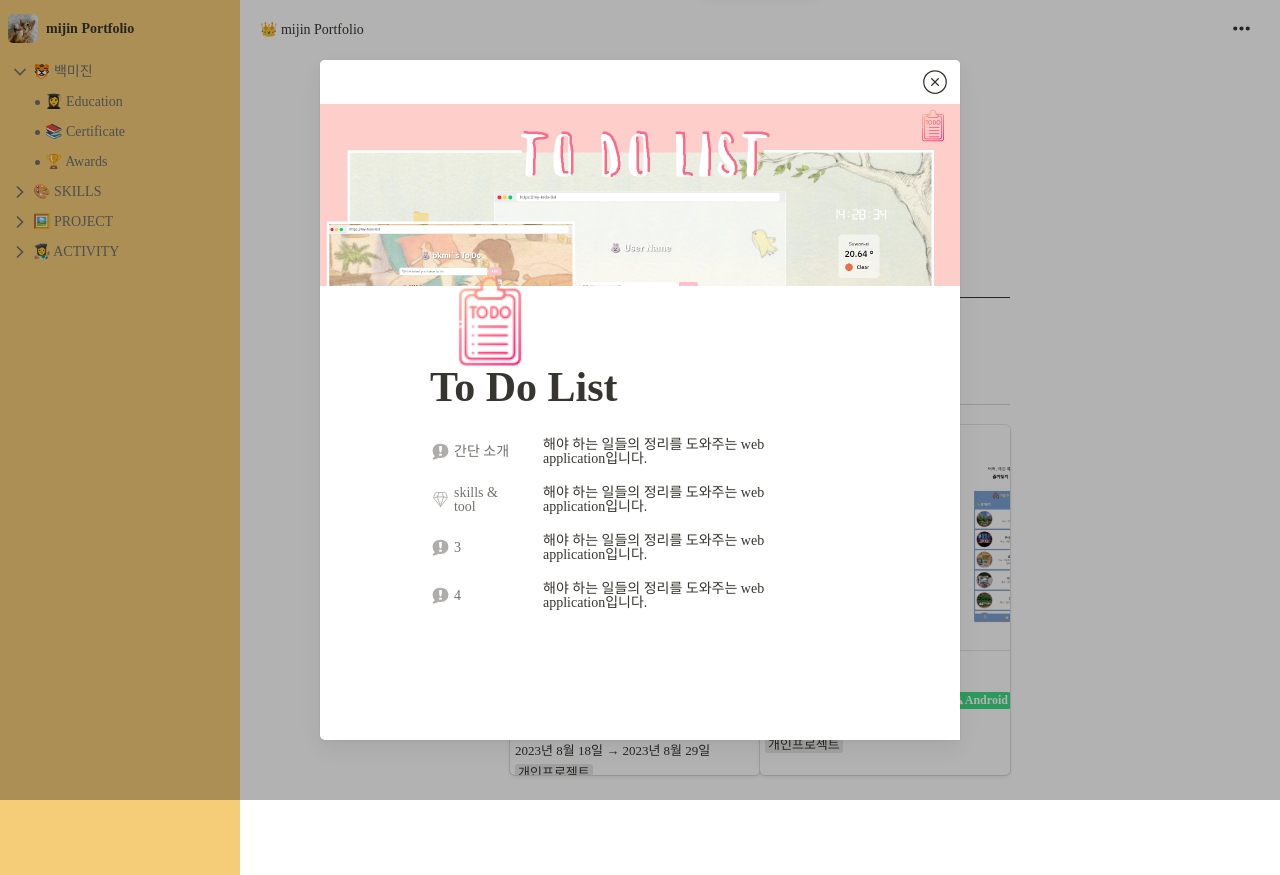
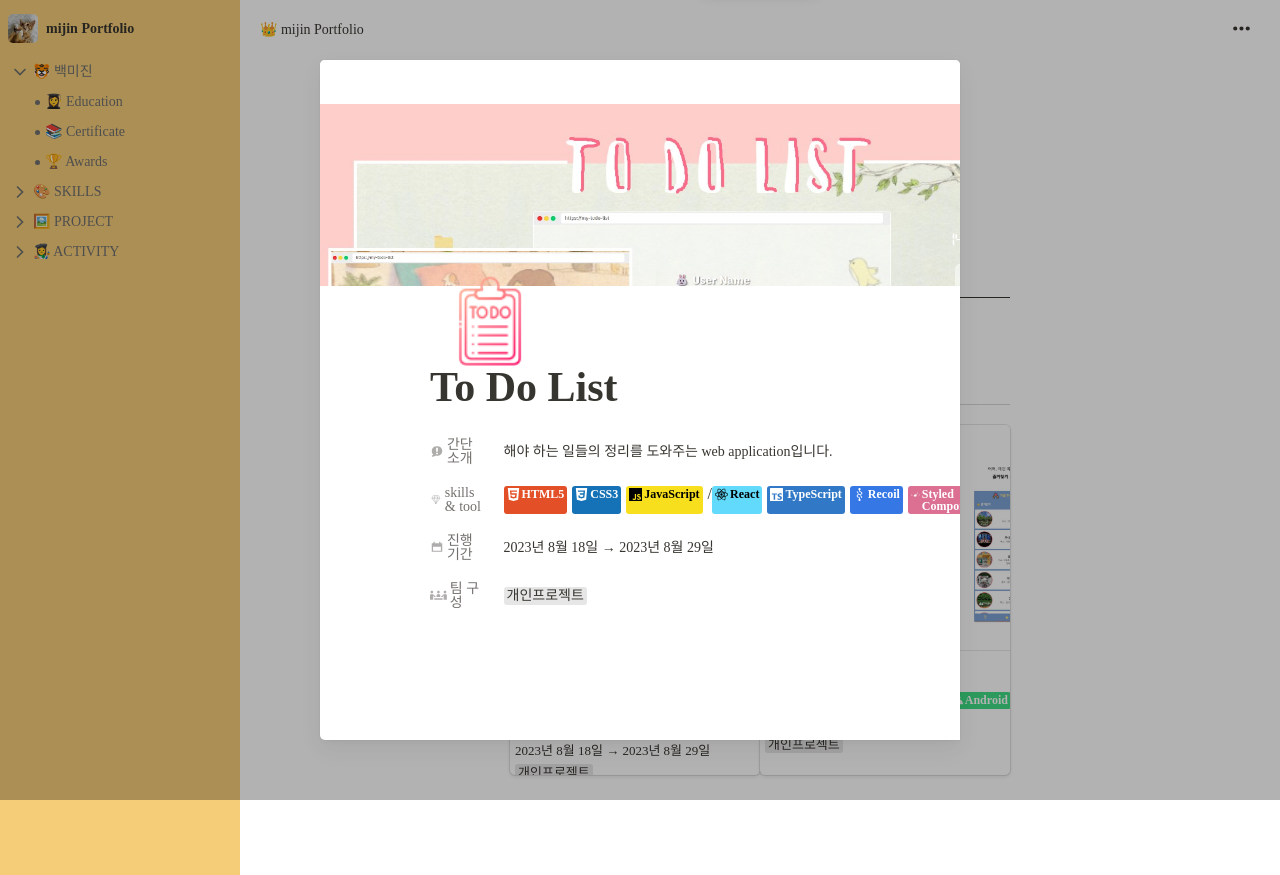
Before and after one commit to mijinB/pofol_front_react, a React (Create React App) app: page /project in a window 1280 px wide. Both pictures are taken after a click on the element 635 px from the left and 600 px from the top of the page. Built offline with nearby package versions, Linux system fonts and the light colour scheme.

Commit message:
project_modal) summary 부분 UI

```diff
--- a/src/screens/Project.tsx
+++ b/src/screens/Project.tsx
@@ -84,11 +84,12 @@ const TemplateTitle = styled.div`
     }
 `;
 
-const TemplateTag = styled.span`
+const TeamTag = styled.span`
     align-self: flex-start;
     padding: 2px 3px;
     border-radius: 3px;
     background-color: rgba(15, 15, 15, 0.1);
+    font-size: 14px;
 `;
 
 const OverLay = styled.div`
@@ -161,6 +162,7 @@ const ModalSummary = styled.div`
     display: grid;
     grid-template-columns: 1fr 3.3fr;
     grid-template-rows: repeat(4, 1fr);
+    align-items: center;
     gap: 20px;
 `;
 
@@ -178,6 +180,8 @@ const SummaryItemTitle = styled.div`
 `;
 
 const SummaryItemContent = styled.div`
+    display: flex;
+    justify-content: space-between;
     > p {
         font-size: 14px;
     }
@@ -220,7 +224,7 @@ function Project() {
                         </TemplateTitle>
                         <ToDoSkills />
                         <span>2023년 8월 18일 → 2023년 8월 29일</span>
-                        <TemplateTag>개인프로젝트</TemplateTag>
+                        <TeamTag>개인프로젝트</TeamTag>
                     </TemplateTextContainer>
                 </ProjectItem>
                 {isProjectDetailsOpen && (
@@ -269,23 +273,22 @@ function Project() {
                                         </SummaryItemContent>
                                         <SummaryItemTitle>
                                             <svg
+                                                xmlns="http://www.w3.org/2000/svg"
                                                 width="21"
                                                 height="21"
                                                 viewBox="0 0 24 24"
                                                 fill="none"
-                                                xmlns="http://www.w3.org/2000/svg"
                                             >
                                                 <path
                                                     d="M12 20L4.6797 10.8496C4.34718 10.434 4.18092 10.2262 4.13625 9.9757C4.09159 9.72524 4.17575 9.47276 4.34407 8.96778L5.0883 6.73509C5.52832 5.41505 5.74832 4.75503 6.2721 4.37752C6.79587 4 7.49159 4 8.88304 4H15.117C16.5084 4 17.2041 4 17.7279 4.37752C18.2517 4.75503 18.4717 5.41505 18.9117 6.73509L19.6559 8.96778C19.8243 9.47276 19.9084 9.72524 19.8637 9.9757C19.8191 10.2262 19.6528 10.434 19.3203 10.8496L12 20ZM12 20L15.5 9M12 20L8.5 9M19.5 10L15.5 9M15.5 9L14 5M15.5 9H8.5M10 5L8.5 9M8.5 9L4.5 10"
                                                     stroke="#37352F"
-                                                    stroke-linecap="round"
+                                                    strokeLinecap="round"
                                                 />
                                             </svg>
-
                                             <span>skills & tool</span>
                                         </SummaryItemTitle>
                                         <SummaryItemContent>
-                                            <p>해야 하는 일들의 정리를 도와주는 web application입니다.</p>
+                                            <ToDoSkills />
                                         </SummaryItemContent>
                                         <SummaryItemTitle>
                                             <svg
@@ -296,14 +299,14 @@ function Project() {
                                             >
                                                 <defs fill="#37352F" />
                                                 <path
-                                                    d="m32,8c-14.81,0-24,8.43-24,22,0,6.92,2.4,12.49,6.7,16.3l-6.7,6.7,2,3c5.42,0,10.43-1.8,14.45-4.84,2.32.55,4.84.84,7.55.84,14.81,0,24-8.43,24-22s-9.19-22-24-22Zm4,37h-8v-6h8v6Zm0-18l-2,8h-4l-2-8v-12h8v12Z"
+                                                    d="m48,12v-6h-6v6h-20v-6h-6v6h-8v40h48V12h-8Zm2,35H14v-19h36v19Z"
                                                     fill="#37352F"
                                                 />
                                             </svg>
-                                            <span>3</span>
+                                            <span>진행 기간</span>
                                         </SummaryItemTitle>
                                         <SummaryItemContent>
-                                            <p>해야 하는 일들의 정리를 도와주는 web application입니다.</p>
+                                            <p>2023년 8월 18일 → 2023년 8월 29일</p>
                                         </SummaryItemContent>
                                         <SummaryItemTitle>
                                             <svg
@@ -314,14 +317,14 @@ function Project() {
                                             >
                                                 <defs fill="#37352F" />
                                                 <path
-                                                    d="m32,8c-14.81,0-24,8.43-24,22,0,6.92,2.4,12.49,6.7,16.3l-6.7,6.7,2,3c5.42,0,10.43-1.8,14.45-4.84,2.32.55,4.84.84,7.55.84,14.81,0,24-8.43,24-22s-9.19-22-24-22Zm4,37h-8v-6h8v6Zm0-18l-2,8h-4l-2-8v-12h8v12Z"
+                                                    d="m27,19c0-3.09,1.91-5,5-5s5,1.91,5,5-1.91,5-5,5-5-1.91-5-5Zm30,5c3.09,0,5-1.91,5-5s-1.91-5-5-5-5,1.91-5,5,1.91,5,5,5Zm-18,7c0-2.47-1.53-4-4-4h-6c-2.47,0-4,1.53-4,4v7h14v-7Zm-23,17h32v-6H16v6Zm44-21h-6c-2.11,0-3.53.71-4.8,2.4l-3.45,4.6h-2.75v4h4.75l4.25-5.67v15.67h12v-17c0-2.47-1.53-4-4-4Zm-53-3c3.09,0,5-1.91,5-5s-1.91-5-5-5-5,1.91-5,5,1.91,5,5,5Zm14,14v-4h-2.75l-3.45-4.6c-1.27-1.69-2.69-2.4-4.8-2.4h-6c-2.47,0-4,1.53-4,4v17h12v-15.67l4.25,5.67h4.75Z"
                                                     fill="#37352F"
                                                 />
                                             </svg>
-                                            <span>4</span>
+                                            <span>팀 구성</span>
                                         </SummaryItemTitle>
                                         <SummaryItemContent>
-                                            <p>해야 하는 일들의 정리를 도와주는 web application입니다.</p>
+                                            <TeamTag>개인프로젝트</TeamTag>
                                         </SummaryItemContent>
                                     </ModalSummary>
                                     <ModalComment></ModalComment>
@@ -339,7 +342,7 @@ function Project() {
                         </TemplateTitle>
                         <KoPlaceSkills />
                         <span>2023년 8월 18일 → 2023년 8월 29일</span>
-                        <TemplateTag>개인프로젝트</TemplateTag>
+                        <TeamTag>개인프로젝트</TeamTag>
                     </TemplateTextContainer>
                 </ProjectItem>
             </ProjectContainer>
```
